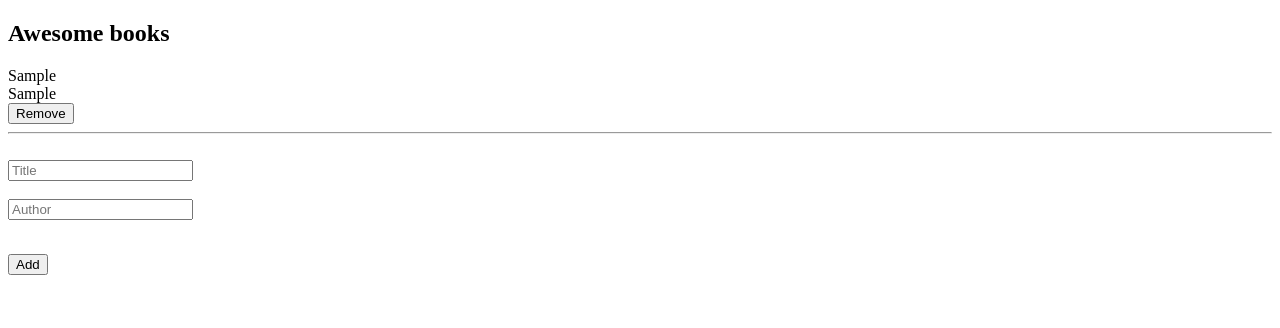
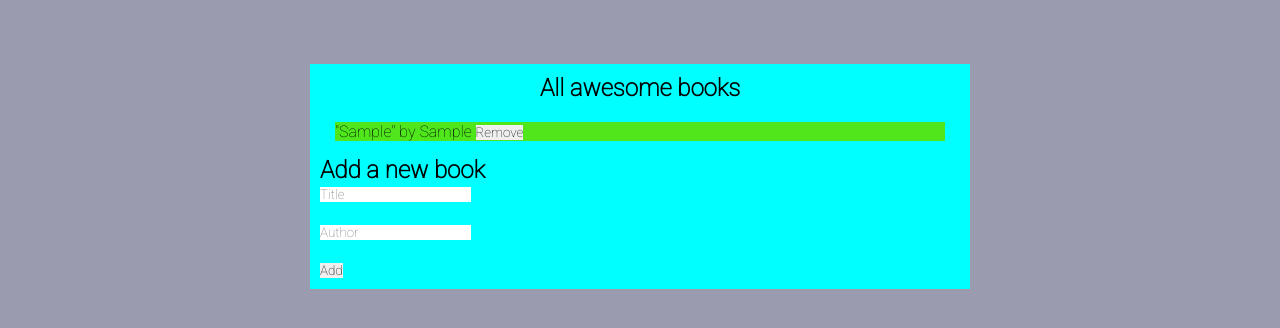
Before and after one commit to mryeminthu/Awesome-books, a website: page index.html in a window 1280 px wide. Both pictures are taken after typing "Sample", "Sample" into the empty fields and a click on the button "Add". Drawn offline with Linux system fonts and the light colour scheme.

Commit message:
Add-JS-Classes-and-some-CSS

```diff
--- a/app.js
+++ b/app.js
@@ -1,47 +1,65 @@
-const title = document.getElementById('title');
-const author = document.getElementById('author');
-const addBtn = document.getElementById('addBtn');
-const output = document.getElementById('output');
-const errorMsg = document.getElementById('error-msg');
-
-const books = JSON.parse(localStorage.getItem('books')) || [];
-
-const display = () => {
-  output.innerHTML = '';
-
-  for (let index = 0; index < books.length; index += 1) {
-    const book = books[index];
-    output.innerHTML += `${book.title}<br>${book.author}<br>
-          <button class="remove-button" onclick="removeBook(${index})">Remove</button>
-          <hr><br>`;
+class BookEntry {
+  constructor(title, author) {
+    this.title = title;
+    this.author = author;
   }
-};
-
-addBtn.onclick = function handleClick(event) {
-  event.preventDefault();
-  const titleValue = title.value;
-  const authorValue = author.value;
-  if (titleValue && authorValue) {
-    const book = {
-      title: titleValue,
-      author: authorValue,
-    };
-    books.push(book);
-    localStorage.setItem('books', JSON.stringify(books));
-    display();
-    title.value = '';
-    author.value = '';
-    errorMsg.textContent = '';
-  } else {
-    errorMsg.textContent = 'Please make sure to fill both the title and author.';
-  }
-};
-
-/* eslint-disable-next-line no-unused-vars */
-function removeBook(index) {
-  books.splice(index, 1);
-  localStorage.setItem('books', JSON.stringify(books));
-  display();
 }
 
-display();
+class BookLibrary {
+  constructor() {
+    this.titleInput = document.getElementById('title');
+    this.authorInput = document.getElementById('author');
+    this.addBtn = document.getElementById('addBtn');
+    this.output = document.getElementById('output');
+    this.errorMsg = document.getElementById('error-msg');
+    this.books = JSON.parse(localStorage.getItem('books')) || [];
+
+    this.display();
+    this.addBtn.addEventListener('click', this.handleClick.bind(this));
+  }
+
+  display() {
+    this.output.innerHTML = '';
+
+    this.books.forEach((book, index) => {
+      const bookElement = document.createElement('div');
+      bookElement.classList.add('book-entry');
+      bookElement.innerHTML = `
+        <span class="book-title">"${book.title}"</span> by <span class="book-author">${book.author}</span>
+        <button class="remove-button" data-index="${index}">Remove</button>`;
+      bookElement.style.backgroundColor = index % 2 === 0 ? '#4fe71c' : '#C611D0';
+      this.output.appendChild(bookElement);
+    });
+
+    const removeButtons = this.output.getElementsByClassName('remove-button');
+    Array.from(removeButtons).forEach(button => {
+      button.addEventListener('click', this.handleRemove.bind(this));
+    });
+  }
+
+  handleClick(event) {
+    event.preventDefault();
+    const titleValue = this.titleInput.value;
+    const authorValue = this.authorInput.value;
+    if (titleValue && authorValue) {
+      const book = new BookEntry(titleValue, authorValue);
+      this.books.push(book);
+      localStorage.setItem('books', JSON.stringify(this.books));
+      this.display();
+      this.titleInput.value = '';
+      this.authorInput.value = '';
+      this.errorMsg.textContent = '';
+    } else {
+      this.errorMsg.textContent = 'Please make sure to fill both the title and author.';
+    }
+  }
+
+  handleRemove(event) {
+    const index = event.target.dataset.index;
+    this.books.splice(index, 1);
+    localStorage.setItem('books', JSON.stringify(this.books));
+    this.display();
+  }
+}
+
+const bookLibrary = new BookLibrary();
--- a/index.html
+++ b/index.html
@@ -4,19 +4,25 @@
     <meta charset="UTF-8">
     <meta name="viewport" content="width=device-width, initial-scale=1.0">
     <title>Document</title>
+    <link rel="preconnect" href="https://fonts.googleapis.com">
+    <link rel="preconnect" href="https://fonts.gstatic.com" crossorigin>
+    <link href="https://fonts.googleapis.com/css2?family=Roboto:wght@100&display=swap" rel="stylesheet">
     <link rel="stylesheet" href="styles.css">
 </head>
 <body>
     <section class="book-section">
-        <h1>Awesome books</h1>
+        <h1 class="awesome-title">All awesome books</h1>
         <div id="output"></div>
+        <div class="form-group">
+            <h2>Add a new book</h2>
             <form>
                 <input type="text" placeholder="Title" id="title"><br><br>
                 <input type="text" placeholder="Author" id="author"><br><br>
                 <p id="error-msg"></p>
                 <button id="addBtn" type="button">Add</button>
             </form>
-    </section>
+        </div>
+    </section><s></s>
     <script src="app.js"></script>
 </body>
 </html>
--- a/styles.css
+++ b/styles.css
@@ -1,3 +1,25 @@
-/* * {
+* {
     margin: 0;
-} */
+    padding: 0;
+    border: none;
+    font-family: 'Roboto', sans-serif;
+}
+body {
+    background-color: rgba(127, 127, 154, 0.776);
+}
+.book-section {
+    background-color: aqua;
+    width: 50%;
+    margin: 5% auto;
+    padding: 10px;
+}
+.awesome-title {
+    text-align: center;
+    margin-bottom: 5px;;
+}
+#output {
+    padding: 15px;
+}
+.form-group {
+    margin: 0 auto;
+}
```
Lines whose indentation alone changed are shown as unchanged.
